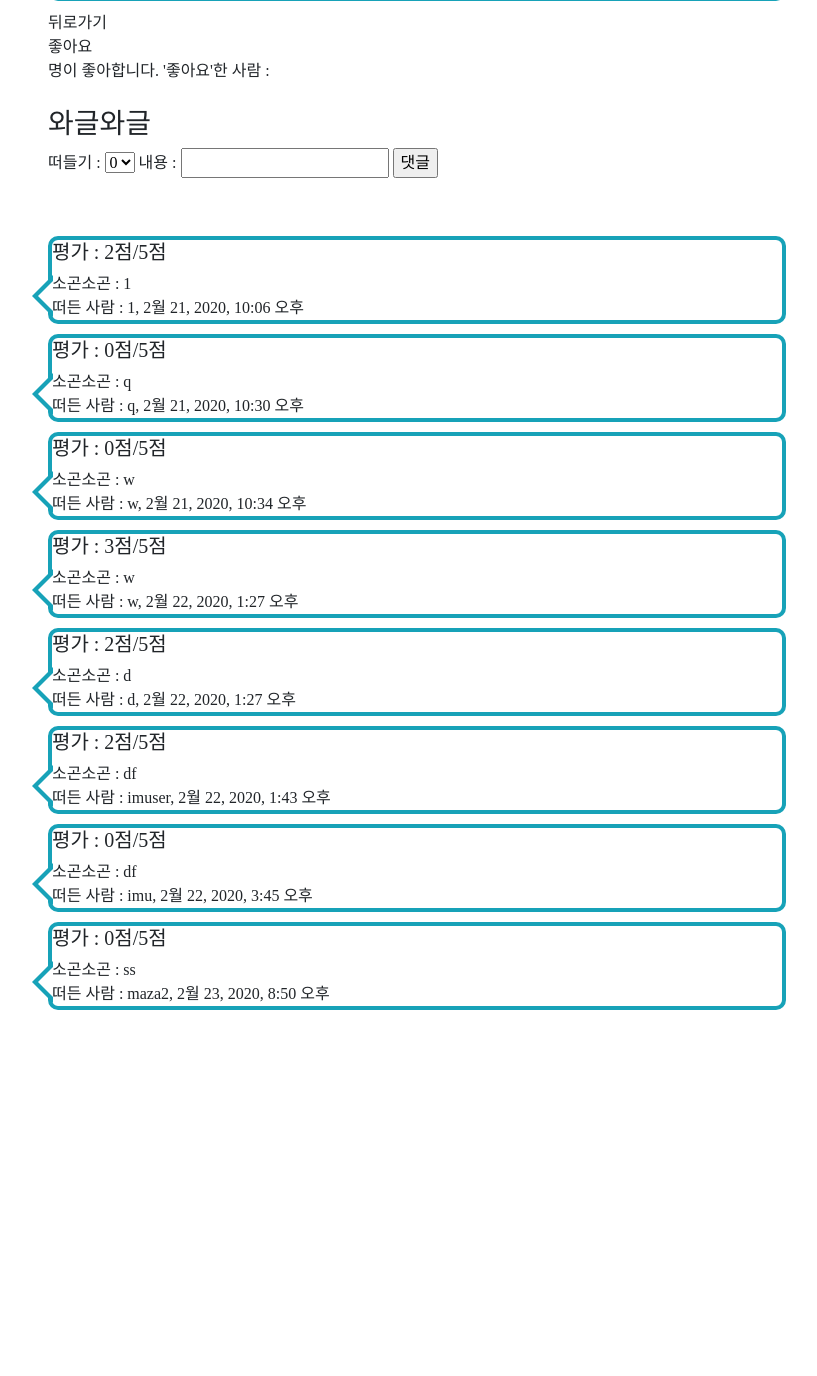
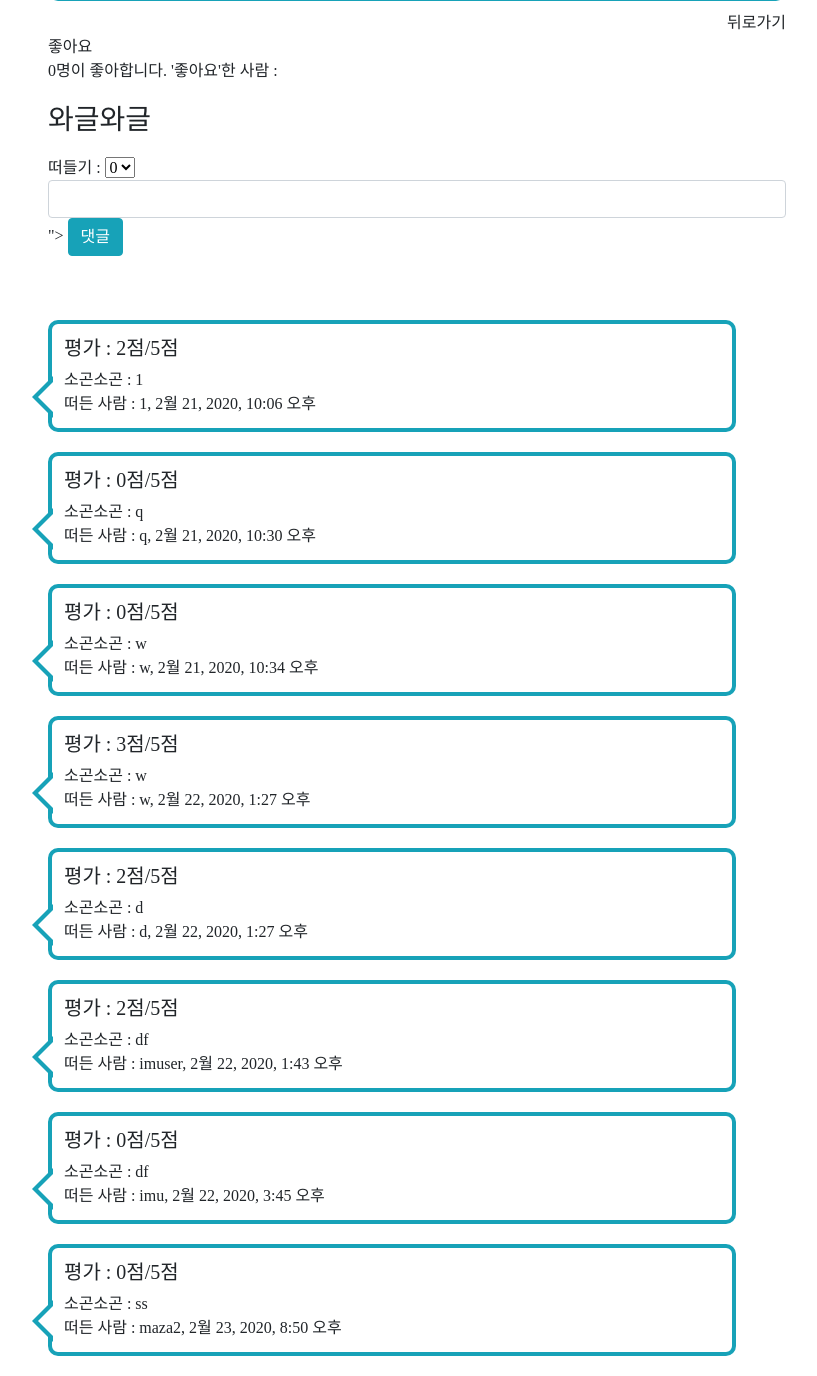
Before and after one commit to i-cluster/sgutest, a Django app: page /1 in a window 1280 px wide. Shown: the part 211-1587 px from the top of the page, without its empty margins (223-1040 px from the left). Before the commit the page ends 1221 px from the top, so only its background shows below. Run offline with Django 3.2, Linux system fonts and the light colour scheme; a user stored in the database is signed in; data comes from the database, SQL or seed files in the repository; both versions use the stored data as it was after the commit; some libraries are stand-ins or nearby versions; some web fonts are replaced.

Commit message:
detail update

```diff
--- a/sgapp/static/css/style.css
+++ b/sgapp/static/css/style.css
@@ -130,7 +130,6 @@ a.nav-title{
     width: 0;
     position: absolute;
     pointer-events: none;
-
 }
 
 .arrow_box:after {
@@ -148,9 +147,14 @@ a.nav-title{
 
 }
 
+
 /* detail */
 a.like{
     color:#212529;
+}
+
+.crs_menu{
+    text-align: right;
 }
 
 /* 댓글 말풍선 */
@@ -161,7 +165,7 @@ a.like{
     border-radius: .30rem;
     -moz-border-radius: 10px;
     -webkit-border-radius: 10px;
-    margin: 10px 0;
+    margin: 20px 50px 0px 0px;
 }
 .s-arrow_box:after, .s-arrow_box:before {
     right: 99.9%;
@@ -189,3 +193,11 @@ a.like{
     margin-bottom: -21px;
 
 }
+
+.com_container{
+    margin: 20px auto;
+}
+
+.com_write{
+    margin: 20px auto;
+}
--- a/sgapp/templates/sgapp/detail.html
+++ b/sgapp/templates/sgapp/detail.html
@@ -12,14 +12,15 @@
         </div>
     </div>
 
-    <div class="author-menu">
-        <a class="like" href="{% url 'home' %}">뒤로가기</a>
+    <div class="crs_menu">
         {% if crs.author == user.username %}
         <a class="like" href="{% url 'edit' crs.id %}">수정하기</a>
         <a class="like" href="{% url 'delete' crs.id %}">삭제하기</a>
         {% endif %}
+        <a class="like" href="{% url 'home' %}">뒤로가기</a>
     </div>
 
+    <div class="like">
         {% if user.is_authenticated %}
         {% if not lk %}
             <a class="like" href="{% url 'like' crs.id %}">좋아요</a>
@@ -27,15 +28,15 @@
             <a class="like" href="{% url 'unlike' crs.id %}">좋아요 취소</a>
         {% endif %}<br>
         {% endif %}
-
-{{like.count}}명이 좋아합니다.
-'좋아요'한 사람 : {% for l in like %} {{l.author}} {% endfor %}
-<br><br>
+        {{lk.count}}명이 좋아합니다.
+        '좋아요'한 사람 : {% for l in lk %} {{l.author}} {% endfor %}
+    </div>
 
 
+    <div class="com_container">
         <h3>와글와글</h3>
         {% if user.is_authenticated %}
-    <form action="{% url 'c_create' crs.pk %}" method="POST" enctype="multipart/form=data">
+            <form class="com_write" action="{% url 'c_create' crs.pk %}" method="POST" enctype="multipart/form=data">
                 {% csrf_token %}
                 떠들기 :
                 <select name="score">
@@ -46,31 +47,23 @@
                     <option value="4">4</option>
                     <option value="5">5</option>
                 </select>
-        내용 : {{cform.content}}
-        <input type="submit" value="댓글">
+                <input class="form-control" type="text" name="content" maxlength="150" required="" id="{{cform.content}}">
+                <button type="submit" class="btn btn-info">댓글</button>
             </form><br>
         {% endif %}
-<br>
 
         {% for cmt in cmt %}
         <div class="s-arrow_box">
+            <div class="section">
                 <h5>평가 : {{cmt.score}}점/5점</h5>
                 소곤소곤 : {{cmt.content}}<br>
                 떠든 사람 : {{cmt.author}}, {{cmt.date}}
             </div>
+        </div>
         {% empty %}
             No comment yet.<br>
         {% endfor %}
-<br>
-<br>
-
-
-
+    </div>
 
 </div>
-
-
-
-
-
 {% endblock %}
--- a/sgapp/templates/sgapp/new.html
+++ b/sgapp/templates/sgapp/new.html
@@ -37,8 +37,7 @@
             </div>
             <br>
             <div class="col-md-6 mb-3">
-                학부 : <input class="form-control" type="text" name="dep" maxlength="50" required=""
-                    id="{{crs.dep.id_for_label}}">
+                학부 : <input class="form-control" type="text" name="dep" maxlength="50" required="" id="{{crs.dep.id_for_label}}">
             </div>
         </div>
         <br>
```
Also changed, not shown: db.sqlite3. Lines whose indentation alone changed are shown as unchanged.
